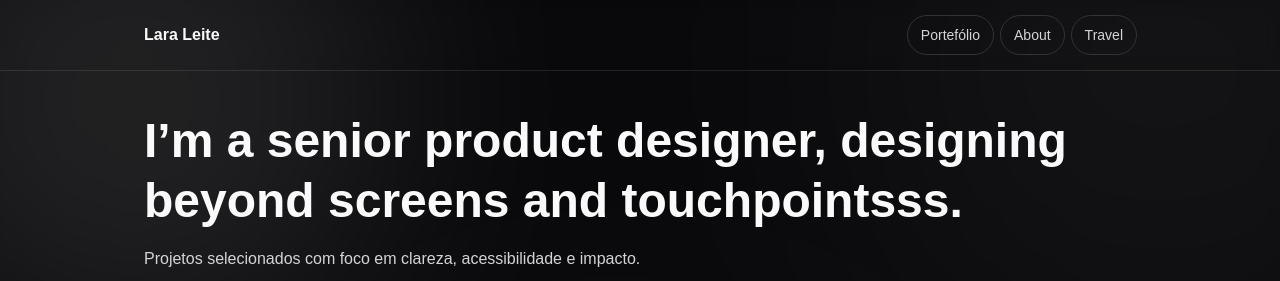
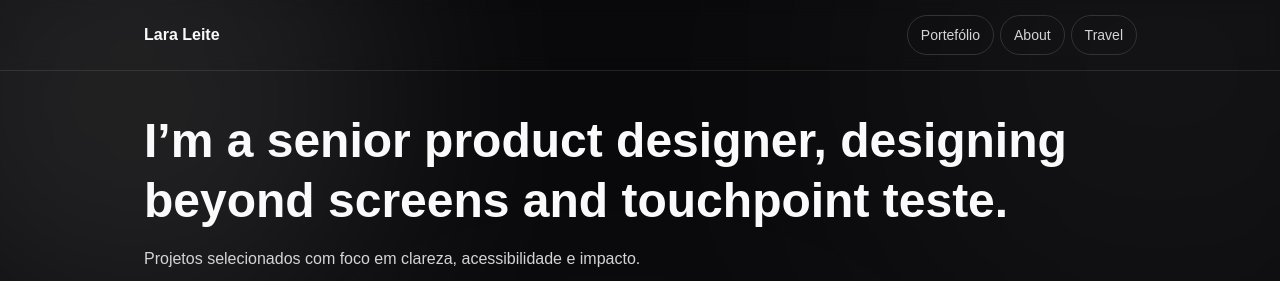
Before and after one commit to LaraLeite/portfolio, a Next.js app: page / in a window 1280 px wide. Shown: the top 281 px of the page. Built offline with nearby package versions, Linux system fonts and the light colour scheme; a web font is replaced by a local one.

Commit message:
teste page.tsx

```diff
--- a/app/page.tsx
+++ b/app/page.tsx
@@ -24,7 +24,7 @@ export default function Home() {
     <div className="space-y-10">
       <section className="space-y-4">
         <h1 className="text-balance text-3xl font-semibold leading-tight sm:text-5xl">
-          I’m a senior product designer, designing beyond screens and touchpointsss.
+          I’m a senior product designer, designing beyond screens and touchpoint teste.
 
         </h1>
         <p className="max-w-2xl text-pretty text-zinc-300">
```
